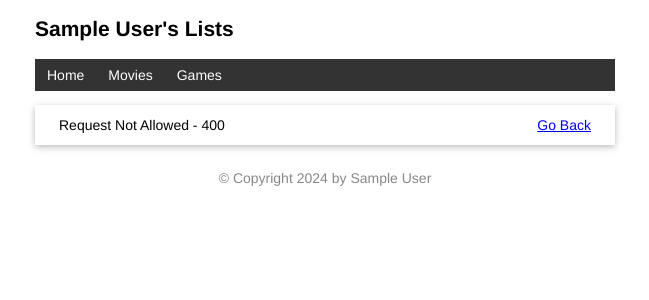
After one commit to ecar33/HelloFlask, a Flask app: template templates/errors/400.html in a window 1280 px wide. The commit adds this page. Shown: the top 300 px of the page, without its empty margins (315-964 px from the left). Run offline with Flask 3, Linux system fonts and the light colour scheme; the template is opened without the code that fills it: values that come from a table or form of the project are taken from there, others are empty; tables that the repository leaves empty hold one stand-in row (values such as "Sample post"); parts of the project's set-up code (start-up, migrations or seed data) failed here and were passed over.

Commit message:
Added error pages

```diff
--- a/app.py
+++ b/app.py
@@ -1,4 +1,4 @@
-from flask import Flask, render_template, request, redirect, flash, url_for
+from flask import Flask, render_template, request, redirect, flash, url_for, abort
 from markupsafe import escape
 from flask_sqlalchemy import SQLAlchemy
 import os
@@ -116,7 +116,20 @@ def games():
 
 @app.errorhandler(404)
 def page_not_found(e):
-    return render_template('404.html')
+    return render_template('errors/404.html')
+
+@app.errorhandler(500)
+def internal_server_error(e):
+    return render_template('errors/500.html')
+
+@app.errorhandler(400)
+def bad_request(e):
+    return render_template('errors/400.html')
+
+# To force a 500 http error for testing
+# @app.route('/force500')
+# def force_500():
+#     abort(500)
 
 @app.context_processor
 def inject_user():
@@ -140,9 +153,13 @@ movies_data = [
     {'title': 'The Pork of Music', 'year': '2012'},
 ]
 
-
-
-# db.session.execute(db.Table.insert(), movies_data)
+# To insert a list of dictionaries like so into a table:
+# movies_table = db.Table(
+#     'my_favorite_movies',  # Name of the table in the database
+#     db.metadata,  # SQLAlchemy metadata
+#     autoload_with=db.engine  # Automatically load the table's schema
+# )
+# db.session.execute(movies_table.insert(), movies_data)
 # db.session.commit()
 
 
--- a/templates/base.html
+++ b/templates/base.html
@@ -3,6 +3,7 @@
 <head>
     {% block head %}
     <title>{{ user.name }}'s Watchlist</title>
+    <link rel="icon" href="{{ url_for('static', filename='favicon.ico') }}">
     <link rel="stylesheet" href="{{ url_for('static', filename='styles/base.css') }}" type="text/css">
     {% endblock %}
 </head>
--- /dev/null
+++ b/templates/errors/400.html
@@ -0,0 +1,16 @@
+{% extends "base.html" %}
+{% block title %}{{ user.name }}'s Watchlist{% endblock %}
+{% block head %}
+    {{ super() }}
+    <link rel="stylesheet" href="{{ url_for('static', filename='styles/movies.css') }}" type="text/css">
+{% endblock %}
+{% block content %}
+    <ul class="movie-list">
+        <li>
+            Request Not Allowed - 400
+            <span class="float-right">
+                <a href="{{ url_for('index') }}">Go Back</a>
+            </span>
+        </li>
+    </ul>
+{% endblock %}
--- a/templates/index.html
+++ b/templates/index.html
@@ -2,7 +2,6 @@
 {% block title %}Index{% endblock %}
 {% block head %}
     {{ super() }}
-    <link rel="icon" href="{{ url_for('static', filename='favicon.ico') }}">
 {% endblock %}
 {% block content %}
     <h1>Index</h1>
```
Also changed, not shown: templates/errors/500.html (added, +16 -0 lines), templates/errors/404.html (renamed from templates/404.html).
